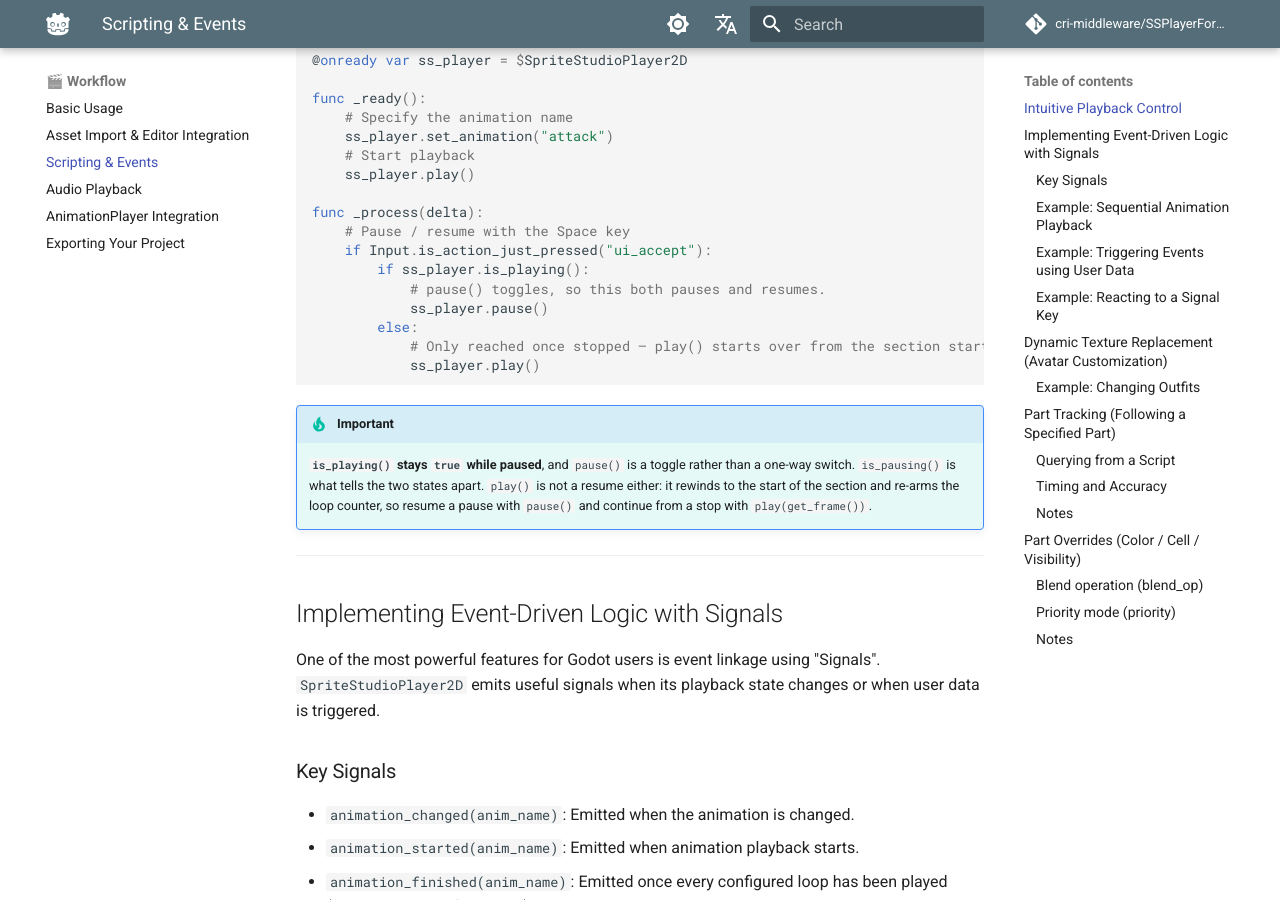
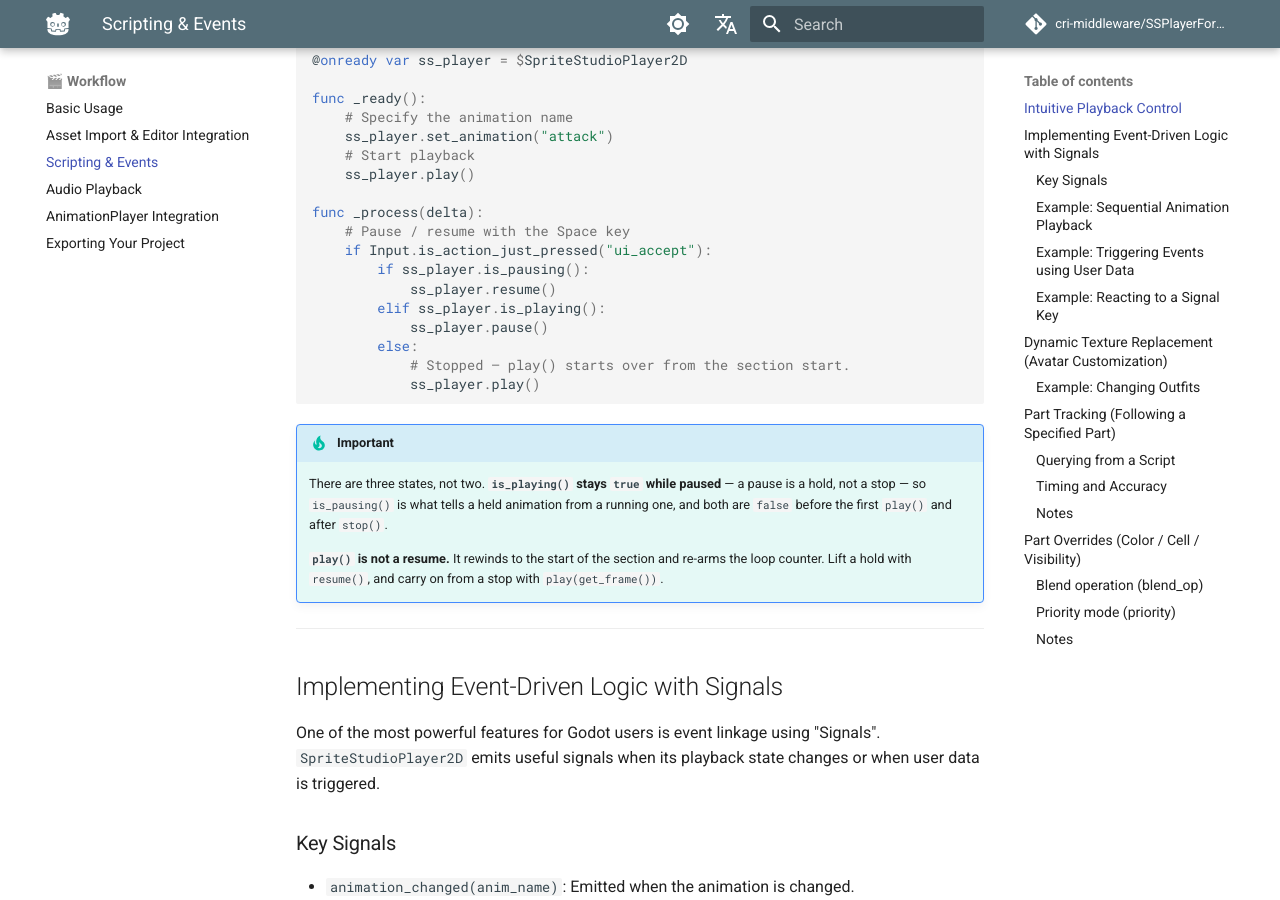
Before and after one commit to SpriteStudio/SSPlayerForGodot, an MkDocs documentation site: the page built from docs/en/workflow/usage_scripting.md, in a window 1280 px wide and 900 px high, scrolled down 486 px. Built offline with MkDocs 1.6.1 and Material for MkDocs 9.7.7, drawn with Linux system fonts in a browser that asks for light colours; comment, search, counter and statistics services are not loaded.

Commit message:
feat(player)!: add resume(), and stop pause() from toggling
Follows SpriteStudio-SDK#368, which splits the runtime's pause toggle into
`ss_runtime_pause` (a one-way, idempotent hold) and `ss_runtime_resume`. The
node now publishes the four transport verbs the Player Porting Guide specifies:
play, pause, resume, stop.

`pause()` holds and nothing else, so pressing it twice no longer resumes.
`resume()` lifts the hold in place, and is a no-op on a stopped animation —
starting one is `play()`'s job, and `play()` rewinds, which is why it never
worked as a resume.

`is_pausing()` needed no change here but now means something: it was `true` on
an animation that had never played, because the runtime seeded it that way.
Unity guards against that in its own `IsPaused`; this player passed it through.
The SDK fixed the seed, so the passthrough is now correct, and both flags read
`false` before the first `play()` and after `stop()`.

Verified against a build of that SDK branch, headless, through the GDExtension:

    setup only         : playing=false pausing=false frame=0.0
    advance() w/o play : playing=false pausing=false frame=0.0
    play + advance     : playing=true  pausing=false frame=15.0
    pause              : playing=true  pausing=true  frame=15.0
    pause x2           : playing=true  pausing=true  frame=15.0
    advance while held : playing=true  pausing=true  frame=15.0
    resume             : playing=true  pausing=false frame=15.0
    advance after res  : playing=true  pausing=false frame=30.0
    stop               : playing=false pausing=false frame=30.0
    resume after stop  : playing=false pausing=false frame=30.0

Also fixes the header paths in build-runtime.sh / .ps1, which the work needed:
the SDK moved cbindgen into the *-ffi crates on 2026-08-20, so the headers are
emitted to libs/<crate>-ffi/target/ and the old libs/<crate>/target/ paths are
written by nothing. A checkout that still has one is holding a leftover from
before that split — which is why this has not been noticed: locally the stale
file is silently copied (missing ten functions, and describing the replaced
blend-source API), and CI never reaches the step, failing earlier on the
private-submodule clone.

BREAKING CHANGE: `pause()` no longer resumes on a second call. A script using
it as a toggle must call `resume()`, or branch on `is_pausing()`.

````diff
--- a/docs/en/workflow/usage_scripting.md
+++ b/docs/en/workflow/usage_scripting.md
@@ -23,16 +23,19 @@ func _ready():
 func _process(delta):
     # Pause / resume with the Space key
     if Input.is_action_just_pressed("ui_accept"):
-        if ss_player.is_playing():
-            # pause() toggles, so this both pauses and resumes.
+        if ss_player.is_pausing():
+            ss_player.resume()
+        elif ss_player.is_playing():
             ss_player.pause()
         else:
-            # Only reached once stopped — play() starts over from the section start.
+            # Stopped — play() starts over from the section start.
             ss_player.play()
 ```
 
 > [!IMPORTANT]
-> **`is_playing()` stays `true` while paused**, and `pause()` is a toggle rather than a one-way switch. `is_pausing()` is what tells the two states apart. `play()` is not a resume either: it rewinds to the start of the section and re-arms the loop counter, so resume a pause with `pause()` and continue from a stop with `play(get_frame())`.
+> There are three states, not two. **`is_playing()` stays `true` while paused** — a pause is a hold, not a stop — so `is_pausing()` is what tells a held animation from a running one, and both are `false` before the first `play()` and after `stop()`.
+>
+> **`play()` is not a resume.** It rewinds to the start of the section and re-arms the loop counter. Lift a hold with `resume()`, and carry on from a stop with `play(get_frame())`.
 
 ---
 
````
Also changed, not shown: CHANGELOG.md (+2 -2 lines), docs/en/api/player.md (+3 -2 lines), docs/ja/api/player.md (+3 -2 lines), docs/ja/workflow/usage_scripting.md (+7 -4 lines), 7 other files.
